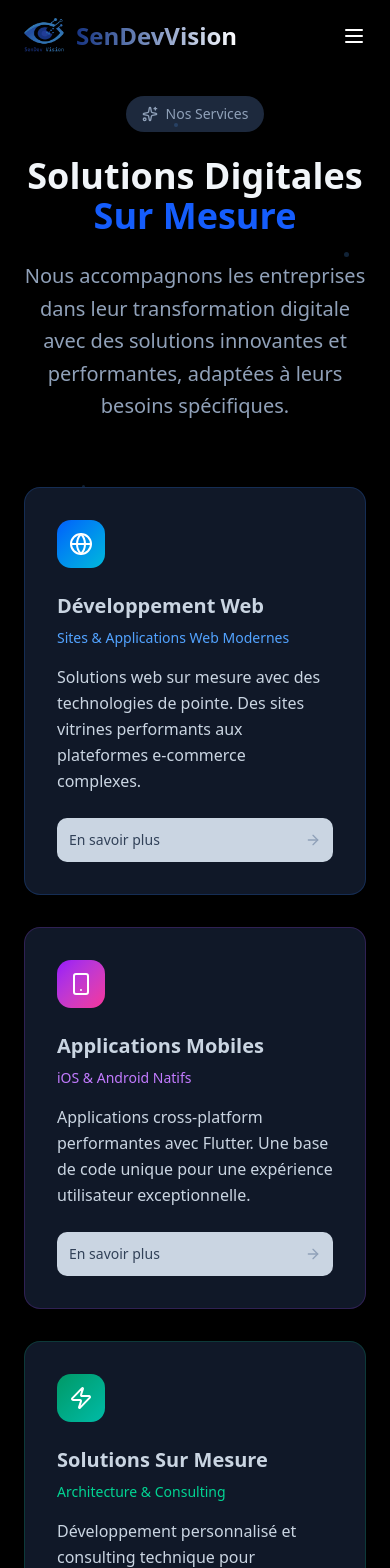
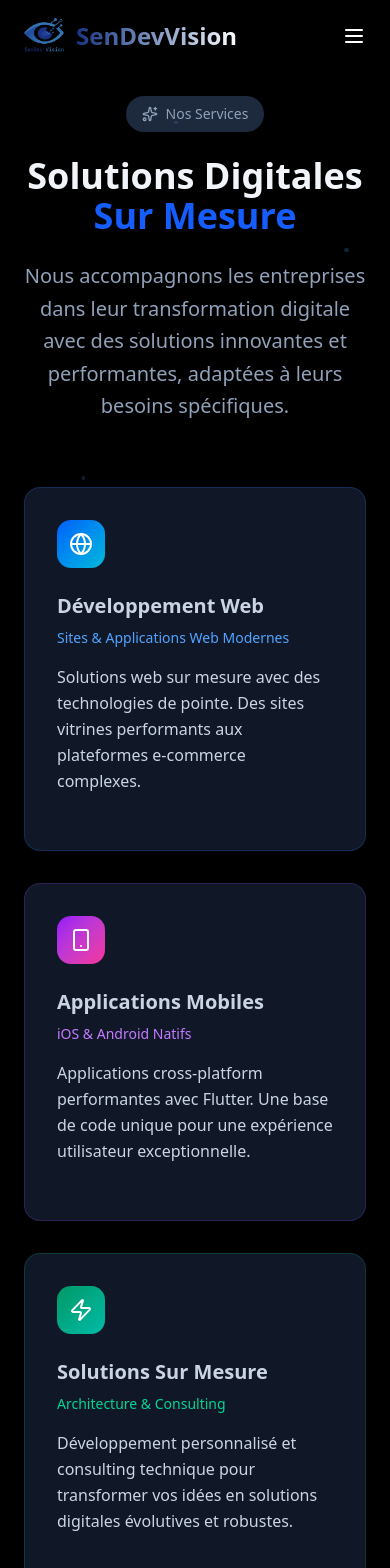
Before and after one commit to Bouba6/Site-SenDevVision, a React (Vite) app: page /services in a window 390 px wide. Shown: the top 1568 px of the page. Built offline with nearby package versions, Linux system fonts and the light colour scheme.

Commit message:
Modification de la page service

```diff
--- a/src/components/ServicesSections.jsx
+++ b/src/components/ServicesSections.jsx
@@ -358,7 +358,7 @@ export function ServicesSection() {
                 {/* CTA */}
                 <button
                   onClick={() => openModal(service)}
-                  className="flex items-center justify-between w-full p-3 rounded-lg bg-slate-300 hover:bg-slate-100 transition-colors group-hover:bg-slate-200"
+                  className="hidden md:flex items-center justify-between w-full p-3 rounded-lg bg-slate-300 hover:bg-slate-100 transition-colors group-hover:bg-slate-200"
                 >
                   <span className="text-sm font-medium text-slate-700">
                     En savoir plus
```
